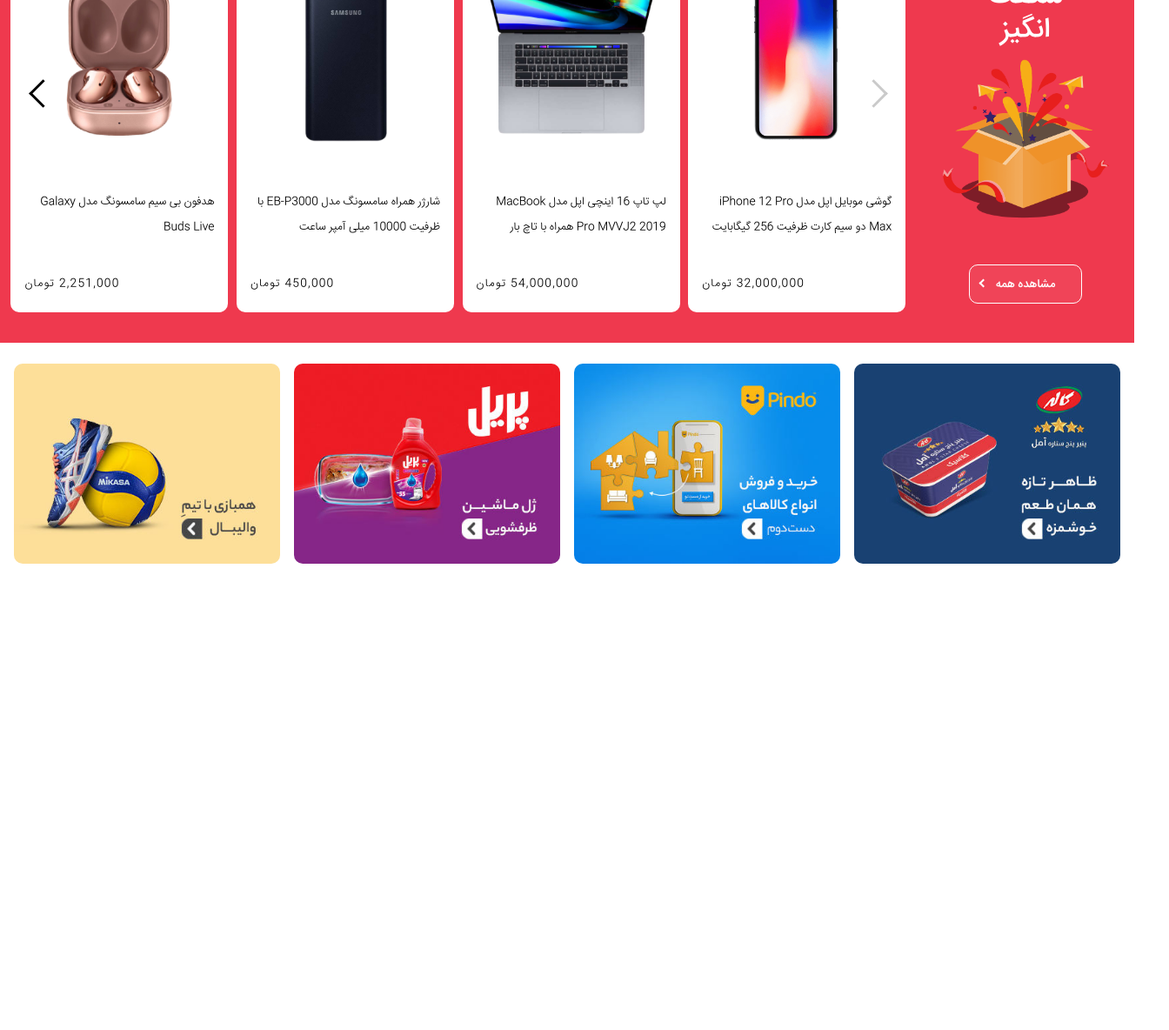
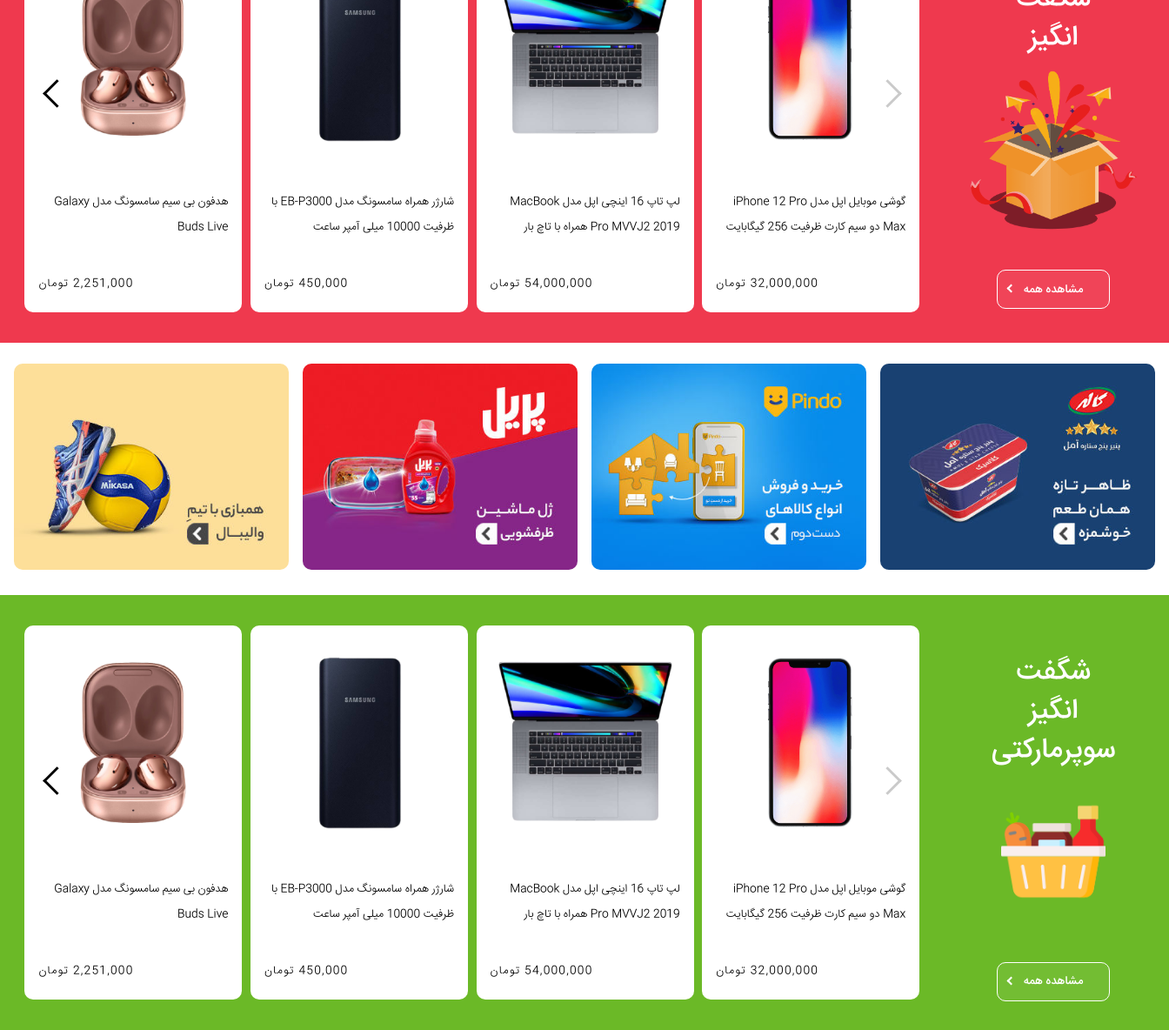
Before and after one commit to mokh20/Digikala, a plain HTML site: page main.html in a window 1280 px wide. Shown: the part 742-1926 px from the top of the page at 87% size, 1344 px wide, since content can reach past the window. Before the commit the page ends 1419 px from the top, so only its background shows below. Drawn offline with Linux system fonts and the light colour scheme; files whose address does not match are found by name.

Commit message:
Add AmazingSupermarket & Change Classes AmazingOffer

```diff
--- a/css/main.css
+++ b/css/main.css
@@ -330,7 +330,7 @@
         visibility: hidden;
     }
 
-    .AmazingOffer {
+    .Amazing-main {
         display: none;
         visibility: hidden;
     }
@@ -390,7 +390,7 @@
 
     .SuggestedCategories-box {
         width: 100%;
-        padding: .3rem;
+        padding: .1rem .3rem;
     }
 
     .SuggestedCategories-pic {
@@ -600,39 +600,43 @@
             height: calc(250px - 1rem);
             border-radius: 10px;
         }
-        /* AmazingOffer */
-        .AmazingOffer {
-            background-color: rgb(239, 57, 78);
+        /* Amazing */
+        .Amazing-main {
             height: 500px;
             display: grid;
             grid-template-columns: 1fr 3fr;
             visibility: visible;
         }
-        /* Description Offer */
-        .AmazingOffer-box {
+        /* AmazingOffer */
+        .AmazingOffer {
+            background-color: rgb(239, 57, 78);
+        }
+        /* Description Amazing */
+        .Amazing-box {
             width: 250px;
             height: 100%;
             display: grid;
             align-items: flex-start;
             justify-content: center;
+            margin-right: .5rem;
         }
-        .AmazingOffer-text {
+        .Amazing-text {
             font-size: 2rem;
             text-align: center;
             white-space: pre-line;
-            line-height: 1.2;
+            line-height: 1.4;
             display: grid;
             align-self: flex-end;
             font-family: iransans-medium;
         }
-        .AmazingOffer-box-pic {
+        .Amazing-box-pic {
             width: 200px;
             height: 100%;
         }
-        .AmazingOffer-box-pic img {
+        .Amazing-box-pic img {
             width: 100%;
         }
-        .AmazingOffer-box-button {
+        .Amazing-box-button {
             width: 100%;
             height: 100%;
             display: grid;
@@ -640,7 +644,7 @@
             align-items: flex-start;
             background-color: none;
         }
-        .AmazingOffer-box-button button {
+        .Amazing-box-button button {
             width: 130px;
             height: 45px;
             background-color: rgba(255, 255, 255, 0.055);
@@ -650,7 +654,7 @@
             color: white;
             position: relative;
         }
-        .AmazingOffer-box-button button b::after {
+        .Amazing-box-button button b::after {
             content: "";
             position: absolute;
             left: 12px;
@@ -663,15 +667,15 @@
             border-top: none;
         }
         /* List of products */
-        .AmazingOffer-slidesshow {
+        .Amazing-slidesshow {
             display: flex;
             justify-content: flex-end;
             align-items: center;
-            margin: .5rem;
+            margin: .5rem 1.5rem;
             max-width: 1040px;
             position: relative;
         }
-        .AmazingOffer-slidesshow::after {
+        .Amazing-slidesshow::after {
             content: "";
             position: absolute;
             left: 30px;
@@ -683,7 +687,7 @@
             border-right: none;
             border-top: none;
         }
-        .AmazingOffer-slidesshow::before {
+        .Amazing-slidesshow::before {
             content: "";
             position: absolute;
             right: 30px;
@@ -696,7 +700,7 @@
             border-top: none;
         }
         /* The box of product */
-        .AmazingOffer-slidebox {
+        .Amazing-slidebox {
             min-width: 250px;
             max-width: 300px;
             background-color: white;
@@ -706,16 +710,16 @@
             align-items: center;
             height: 430px;
         }
-        .slideshow-slidebox-pic {
+        .Amazing-slidebox-pic {
             display: grid;
             justify-content: center;
         }
-        .slideshow-slidebox-pic img {
+        .Amazing-slidebox-pic img {
             max-width: 200px;
             display: grid;
             justify-content: center;
         }
-        .slideshow-slidebox-description {
+        .Amazing-slidebox-description {
             color: black;
             display: grid;
             justify-content: center;
@@ -724,8 +728,8 @@
             height: 100%;
             margin: 0 1rem;
         }
-        .slideshow-slidebox-description p,
-        .slideshow-slidebox-description b {
+        .Amazing-slidebox-description p,
+        .Amazing-slidebox-description b {
             line-height: 2.3;
             font-size: .8rem;
             height: 100%;
@@ -733,7 +737,7 @@
             align-items: center;
             word-wrap: break-word;
         }
-        .slideshow-slidebox-description b {
+        .Amazing-slidebox-description b {
             text-align: end;
             letter-spacing: 1.2px;
         }
@@ -751,6 +755,22 @@
         }
         .SuggestedCategories-box {
             padding: 0 .5rem;
+        }
+        /* AmazingSupermarket */
+        .AmazingSupermarket {
+            background-color: rgb(107, 185, 39);
+        }
+        .Amazing-box-pic-Supermarket {
+            display: grid;
+            justify-content: center;
+            align-items: center
+        }
+        .Amazing-box-pic-Supermarket img {
+            width: 120px;
+        }
+        .Amazing-box-button-Supermarket {
+            display: grid;
+            align-items: center
         }
     }
 
@@ -772,17 +792,20 @@
     }
 
     @media screen and (min-width: 1400px) {
-        .AmazingOffer-slidesshow {
+        .Amazing-slidesshow {
             max-width: 100%;
         }
-        .AmazingOffer-slidebox {
+        .Amazing-slidebox {
             min-width: 25%;
         }
-        .AmazingOffer-slidesshow::before {
+        .Amazing-slidesshow::before {
             position: absolute;
             right: 0;
         }
-        .AmazingOffer-box {
+        .Amazing-box {
             width: 100%;
+            display: grid;
+            justify-content: center;
+            margin-right: -.5rem;
         }
     }
--- a/main.html
+++ b/main.html
@@ -188,52 +188,52 @@
                 </div>
             </div>
         </div>
-        <div class="AmazingOffer">
-            <div class="AmazingOffer-box">
-                <div class="AmazingOffer-text">
+        <div class="Amazing-main AmazingOffer">
+            <div class="Amazing-box">
+                <div class="Amazing-text">
                     <b>پیشنهاد</b>
                     <b>شگفت</b>
                     <b>انگیز</b>
                 </div>
-                <div class="AmazingOffer-box-pic">
+                <div class="Amazing-box-pic">
                     <img src="img/amazingoffer/offer.png" alt="offer">
                 </div>
-                <div class="AmazingOffer-box-button">
+                <div class="Amazing-box-button">
                     <button type="submit">
                         <b>مشاهده همه</b>
                     </button>
                 </div>
             </div>
-            <div class="AmazingOffer-slidesshow">
-                <div class="AmazingOffer-slidebox">
-                    <div class="slideshow-slidebox-pic">
+            <div class="Amazing-slidesshow">
+                <div class="Amazing-slidebox">
+                    <div class="Amazing-slidebox-pic">
                         <img src="./img/amazingoffer/phone.png" alt="">
                     </div>
-                    <div class="slideshow-slidebox-description">
+                    <div class="Amazing-slidebox-description">
                         <p>گوشی موبایل اپل مدل iPhone 12 Pro Max دو سیم‌ کارت ظرفیت 256 گیگابایت</p>
                         <b>32,000,000 تومان</b></div>
                 </div>
-                <div class="AmazingOffer-slidebox">
-                    <div class="slideshow-slidebox-pic">
+                <div class="Amazing-slidebox">
+                    <div class="Amazing-slidebox-pic">
                         <img src="./img/amazingoffer/macbook pro.png" alt="">
                     </div>
-                    <div class="slideshow-slidebox-description">
+                    <div class="Amazing-slidebox-description">
                         <p>لپ تاپ 16 اینچی اپل مدل MacBook Pro MVVJ2 2019 همراه با تاچ بار</p>
                         <b>54,000,000 تومان</b></div>
                 </div>
-                <div class="AmazingOffer-slidebox">
-                    <div class="slideshow-slidebox-pic">
+                <div class="Amazing-slidebox">
+                    <div class="Amazing-slidebox-pic">
                         <img src="./img/amazingoffer/powerbank.png" alt="">
                     </div>
-                    <div class="slideshow-slidebox-description">
+                    <div class="Amazing-slidebox-description">
                         <p>شارژر همراه سامسونگ مدل EB-P3000 با ظرفیت 10000 میلی آمپر ساعت</p>
                         <b>450,000 تومان</b></div>
                 </div>
-                <div class="AmazingOffer-slidebox">
-                    <div class="slideshow-slidebox-pic">
+                <div class="Amazing-slidebox">
+                    <div class="Amazing-slidebox-pic">
                         <img src="./img/amazingoffer/headphone.png" alt="">
                     </div>
-                    <div class="slideshow-slidebox-description">
+                    <div class="Amazing-slidebox-description">
                         <p>هدفون بی سیم سامسونگ مدل Galaxy Buds Live</p>
                         <b>2,251,000 تومان</b></div>
                 </div>
@@ -285,7 +285,57 @@
                 </div>
             </div>
         </div>
-
+        <div class="Amazing-main AmazingSupermarket">
+            <div class="Amazing-box">
+                <div class="Amazing-text">
+                    <b>شگفت</b>
+                    <b>انگیز</b>
+                    <b>سوپرمارکتی</b>
+                </div>
+                <div class="Amazing-box-pic Amazing-box-pic-Supermarket">
+                    <img src="img/amazingoffer/basket.png" alt="offer">
+                </div>
+                <div class="Amazing-box-button Amazing-box-button-Supermarket">
+                    <button type="submit">
+                        <b>مشاهده همه</b>
+                    </button>
+                </div>
+            </div>
+            <div class="Amazing-slidesshow">
+                <div class="Amazing-slidebox">
+                    <div class="Amazing-slidebox-pic">
+                        <img src="./img/amazingoffer/phone.png" alt="">
+                    </div>
+                    <div class="Amazing-slidebox-description">
+                        <p>گوشی موبایل اپل مدل iPhone 12 Pro Max دو سیم‌ کارت ظرفیت 256 گیگابایت</p>
+                        <b>32,000,000 تومان</b></div>
+                </div>
+                <div class="Amazing-slidebox">
+                    <div class="Amazing-slidebox-pic">
+                        <img src="./img/amazingoffer/macbook pro.png" alt="">
+                    </div>
+                    <div class="Amazing-slidebox-description">
+                        <p>لپ تاپ 16 اینچی اپل مدل MacBook Pro MVVJ2 2019 همراه با تاچ بار</p>
+                        <b>54,000,000 تومان</b></div>
+                </div>
+                <div class="Amazing-slidebox">
+                    <div class="Amazing-slidebox-pic">
+                        <img src="./img/amazingoffer/powerbank.png" alt="">
+                    </div>
+                    <div class="Amazing-slidebox-description">
+                        <p>شارژر همراه سامسونگ مدل EB-P3000 با ظرفیت 10000 میلی آمپر ساعت</p>
+                        <b>450,000 تومان</b></div>
+                </div>
+                <div class="Amazing-slidebox">
+                    <div class="Amazing-slidebox-pic">
+                        <img src="./img/amazingoffer/headphone.png" alt="">
+                    </div>
+                    <div class="Amazing-slidebox-description">
+                        <p>هدفون بی سیم سامسونگ مدل Galaxy Buds Live</p>
+                        <b>2,251,000 تومان</b></div>
+                </div>
+            </div>
+        </div>
     </div>
     <footer>
     </footer>
```
Also changed, not shown: img/amazingoffer/basket.png (renamed from img/saleservices/basket.png).
